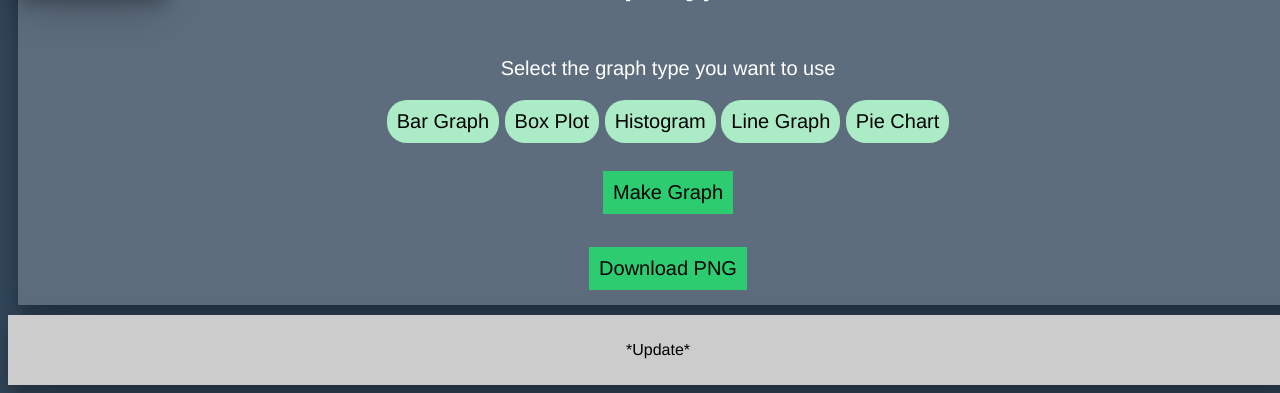
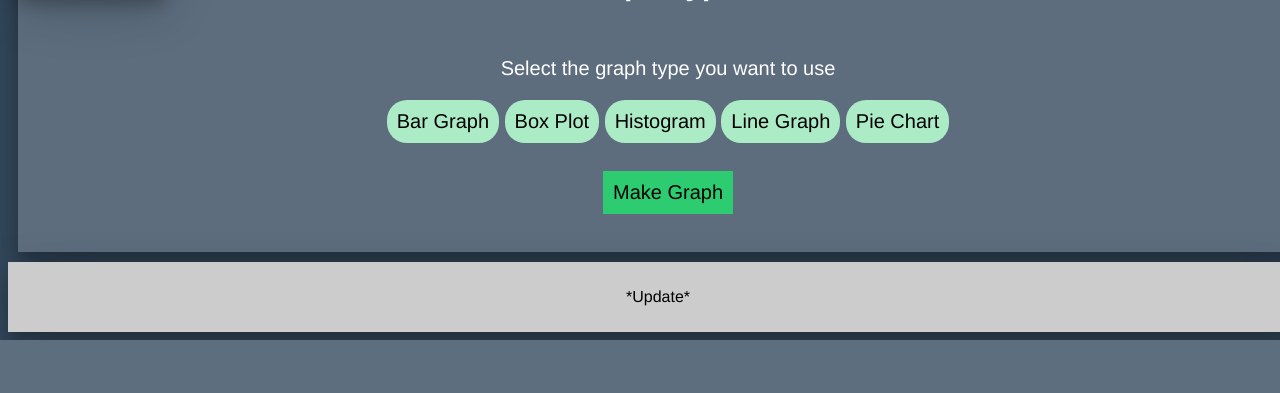
Before and after one commit to JKot2020/StatMeal, a Flask app: template templates/graphMaker.html in a window 1280 px wide. Shown: the part 747-1140 px from the top of the page. After the commit the page ends 1087 px from the top, so only its background shows below. Run offline with Flask 3, Linux system fonts and the light colour scheme; the template is opened without the code that fills it, so the values that code supplies are empty.

Commit message:
Hide download button until graph creation

```diff
--- a/templates/graphMaker.html
+++ b/templates/graphMaker.html
@@ -50,7 +50,7 @@
                               type="button" onclick="show()" id="btnID">Make Graph</button><br>
                   <img class="graph_image" id="test_graph" src="/static/hist.png" alt="Histogram" /><br>
                   <a href="/static/hist.png" download="Histogram">
-                     <button class="sm_nav_button" type="button">Download PNG</button>
+                     <button class="sm_nav_button, graph_image" type="button" id="download_graph">Download PNG</button>
                  </a>
             </article>
       </section>
@@ -63,6 +63,8 @@
          function show() {
             document.getElementById('test_graph')
                .style.cssText = "display: inline-block; align-items: center; margin: 10px";
+            document.getElementById('download_graph')
+               .style.cssText = "display: inline-block; align-items: center; margin: 10px";
          }
      </script>
    </body>
```
